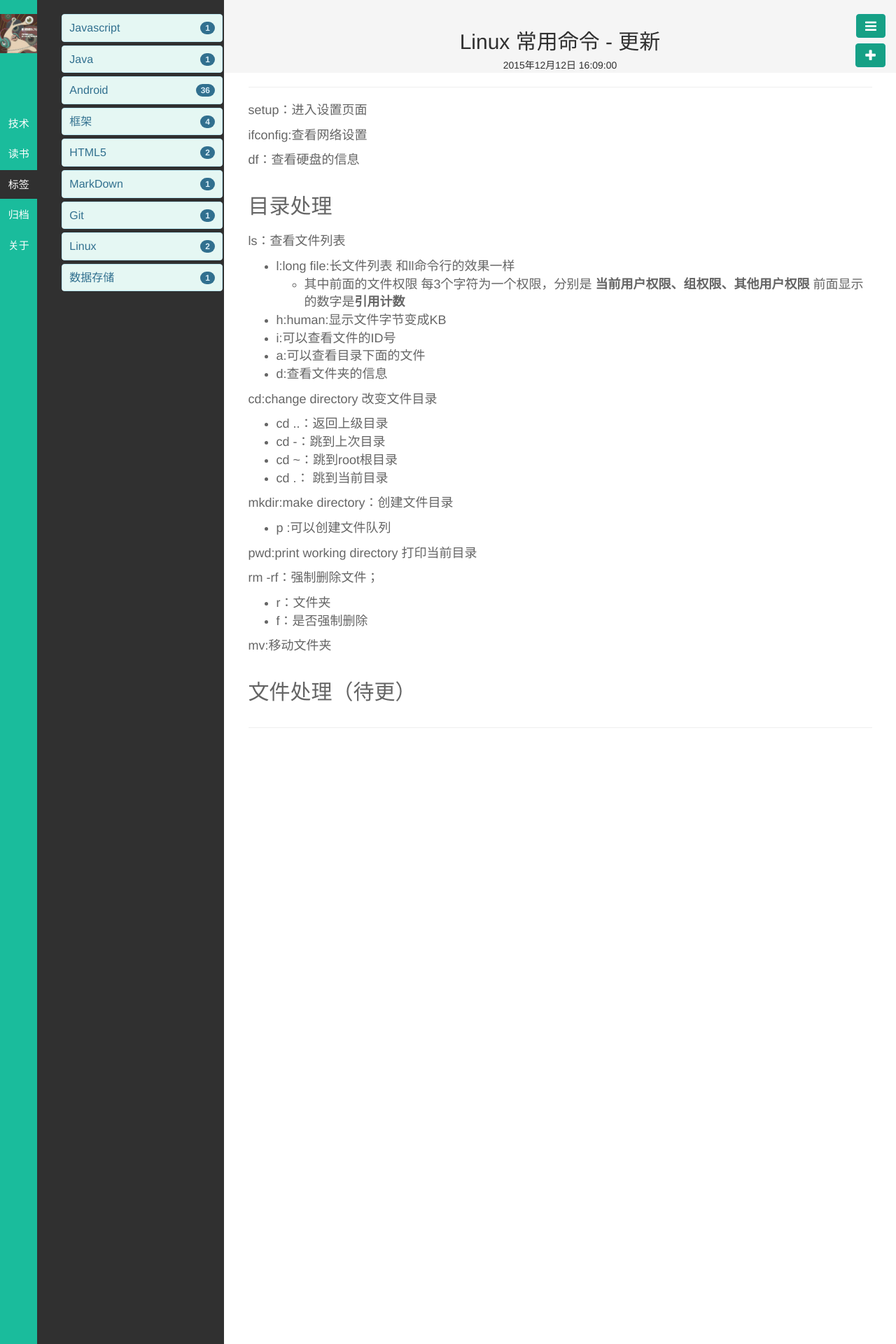
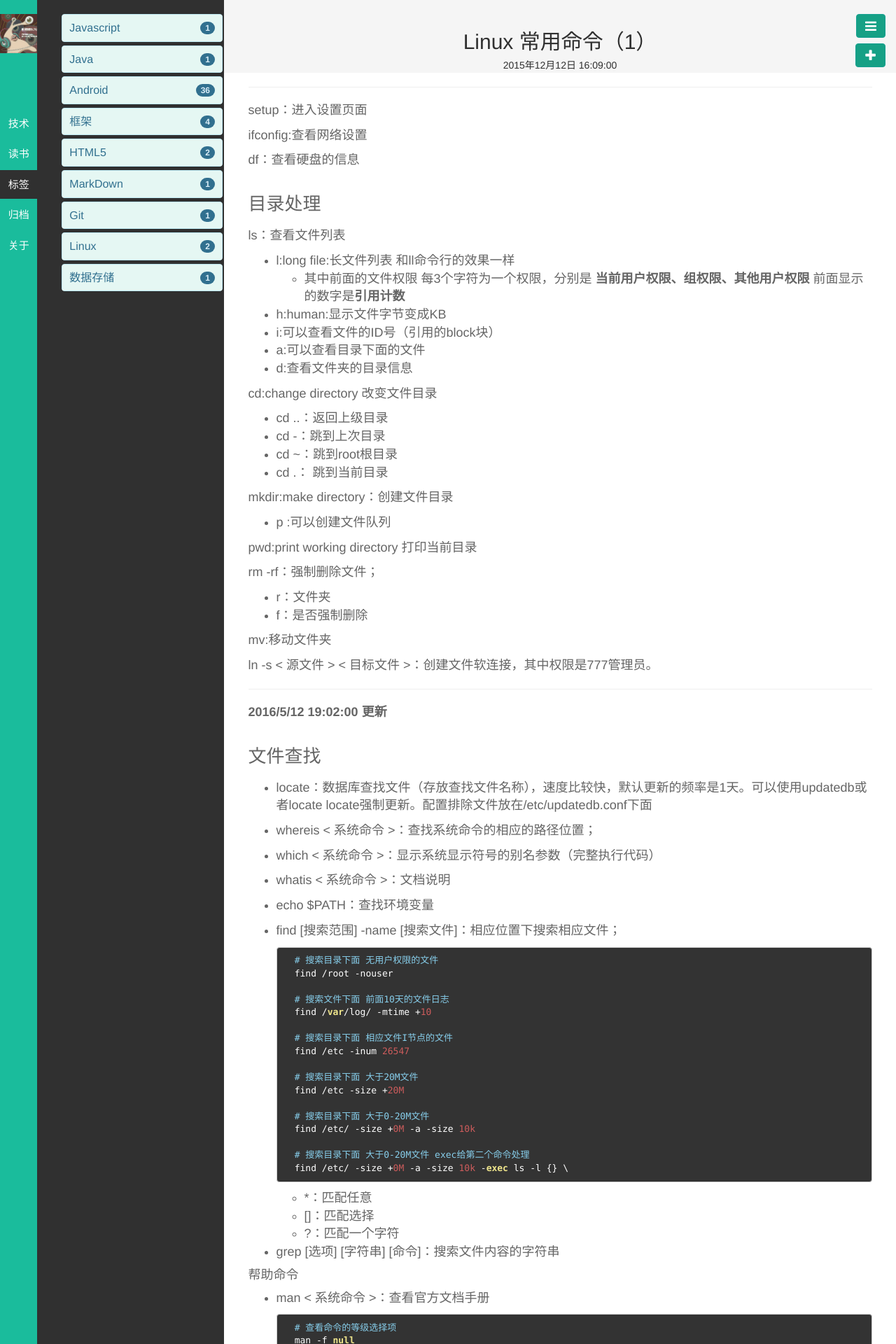
Before and after one commit to javadavid/blog, a Jekyll site: the page built from _posts/技术/2015-12-12-linux-command-update.md, in a window 1280 px wide. Shown: the top 1920 px of the page at 70% size. Built offline with Jekyll 4.4.1, drawn with Linux system fonts in a browser that asks for light colours; comment, search, counter and statistics services are not loaded; some of the changed text lies outside the part shown.

Commit message:
new post

```diff
--- a/_posts/技术/2015-12-12-linux-command-update.md
+++ b/_posts/技术/2015-12-12-linux-command-update.md
@@ -1,6 +1,6 @@
 ---
 layout: post
-title:  "Linux 常用命令 - 更新 "
+title:  "Linux 常用命令（1）"
 date: 2015/12/12 16:09:00
 categories:
 - 技术
@@ -15,16 +15,17 @@
 df：查看硬盘的信息
 
 
-## 目录处理
+### 目录处理
+
 ls：查看文件列表
 
 - l:long file:长文件列表  和ll命令行的效果一样
 	- 其中前面的文件权限 每3个字符为一个权限，分别是
 **当前用户权限、组权限、其他用户权限**  前面显示的数字是**引用计数**
 - h:human:显示文件字节变成KB
-- i:可以查看文件的ID号
+- i:可以查看文件的ID号（引用的block块）
 - a:可以查看目录下面的文件
-- d:查看文件夹的信息
+- d:查看文件夹的目录信息
 
 cd:change directory 改变文件目录
 
@@ -46,4 +47,143 @@
 
 mv:移动文件夹
 
-## 文件处理（待更）
+
+ln -s  < 源文件 > < 目标文件 >：创建文件软连接，其中权限是777管理员。
+
+----------
+
+**2016/5/12 19:02:00  更新**
+
+### 文件查找
+
+- locate：数据库查找文件（存放查找文件名称），速度比较快，默认更新的频率是1天。可以使用updatedb或者locate locate强制更新。配置排除文件放在/etc/updatedb.conf下面
+
+- whereis < 系统命令 >：查找系统命令的相应的路径位置；
+
+- which < 系统命令 >：显示系统显示符号的别名参数（完整执行代码）
+
+- whatis < 系统命令 >：文档说明
+
+- echo $PATH：查找环境变量
+
+- find [搜索范围] -name [搜索文件]：相应位置下搜索相应文件；
+
+		# 搜索目录下面 无用户权限的文件
+		find /root -nouser
+
+		# 搜索文件下面 前面10天的文件日志
+		find /var/log/ -mtime +10
+
+		# 搜索目录下面 相应文件I节点的文件
+		find /etc -inum 26547
+
+		# 搜索目录下面 大于20M文件
+		find /etc -size +20M
+
+		# 搜索目录下面 大于0-20M文件
+		find /etc/ -size +0M -a -size 10k
+
+		# 搜索目录下面 大于0-20M文件 exec给第二个命令处理
+		find /etc/ -size +0M -a -size 10k -exec ls -l {} \
+
+	- *：匹配任意
+	- []：匹配选择
+	- ?：匹配一个字符
+
+- grep [选项] [字符串] [命令]：搜索文件内容的字符串
+
+
+
+#### 帮助命令
+
+- man < 系统命令 >：查看官方文档手册
+
+		# 查看命令的等级选择项
+		man -f null
+
+		# 查看4级别的文档帮助
+		man 4 null
+
+		# 查看所有 匹配关键字的命令（和apropos）
+		man -k passwd
+
+
+- < 系统命令 > --help：查找当前命令的相关参数
+
+- help < 命令 >：查找非系统安装的命令的参数用法
+
+- info < 系统命令 >：在文档中查找所有的相关命令
+
+
+#### 压缩命令
+
+.zip格式：
+
+- zip [目标文件] [源文件]：压缩
+
+		zip zookeeper.zip zookeeper.out
+
+- zip [目标文件]：解压缩
+
+.gz格式：
+
+- gzip [目标文件]：压缩文件
+
+		# 压缩目录 参数r：配置文件夹
+		gzip -r /opt
+
+		# 压缩目录后保存文件 参数d:保存元文件夹
+		gzip -rd /opt
+
+- gzip -d [目标文件]：解压缩。或者使用 `gunzip`
+
+
+.bz2格式：
+
+- bzip [目标文件]：压缩。不支持目录压缩
+
+		# 压缩目录后保存文件 参数k：保存源文件
+		gzip -k abc
+
+- bzip -d [目标文件]：解压缩。
+
+
+.tar.(bz2/gz)格式：
+
+
+- tar [选项] [目标名称] [源文件]
+	- c：打包/x：解压
+	- v：显示过程
+	- f：指定打包后面的文件名称
+	- z：一直打包成gz格式
+
+			# 直接压缩成.tar.gz
+			tar -zcvf a.tar.gz
+
+			# 直接解压缩（把c换成x）
+			tar -zxvf a.tar.gz
+
+
+#### 网络命令
+
+- date：查看当前远程机器时间
+
+- shutdown：会正确保存服务
+	- c：取消前一个关机命令
+	- h：关机
+	- r：重启（常用命令）
+
+
+- init [0 - 6]：调用系统运行级别、取得系统级别用`runlevel`命令
+	- 0：关机
+	- 1：单用户（相当于安全模式）
+	- 2：不完全多用户，没有NFS服务
+	- 3：完全多用户
+	- 4：未分配
+	- 5：图形界面
+	- 6：重启
+
+	> 定义系统进入的默认级别：/etc/inittab文件中设置初始化启动级别
+
+
+- logout：登出用户；
```
